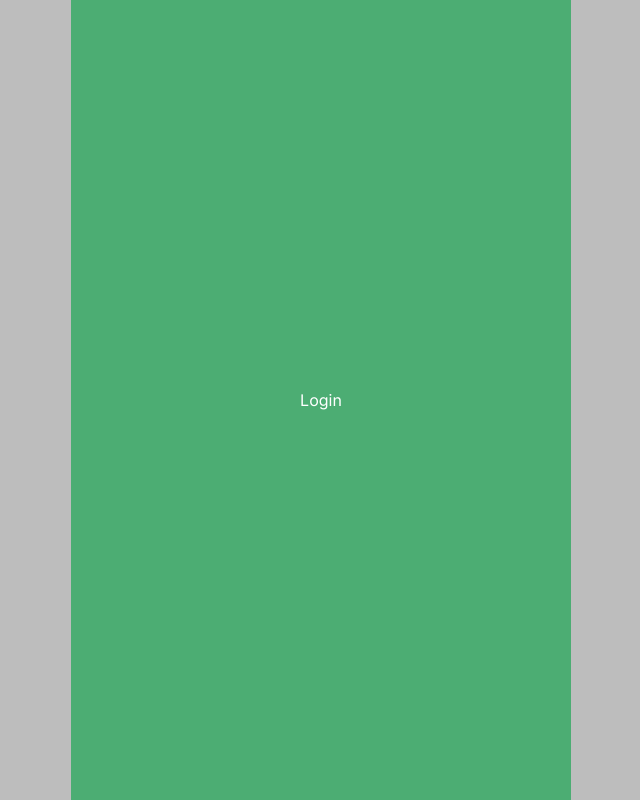
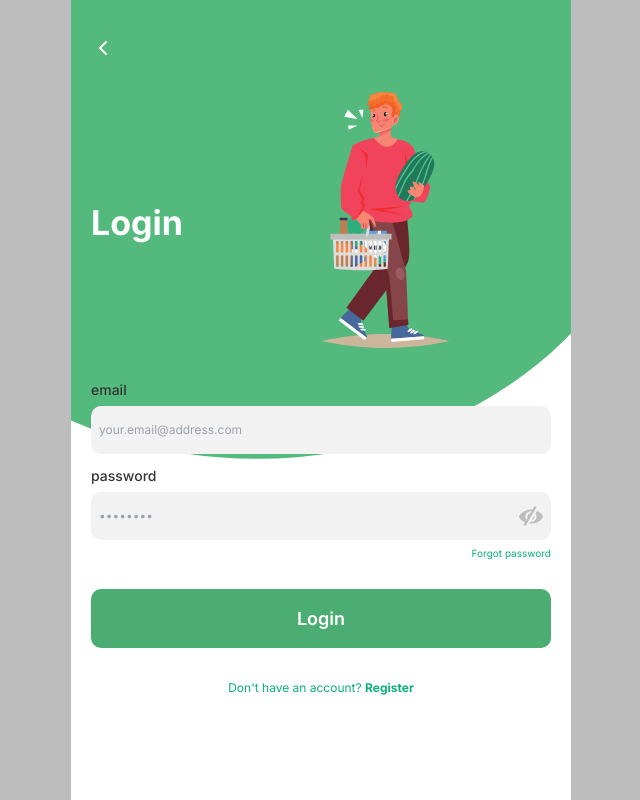
Before and after one commit to PeloDev/ciaochow, a Next.js app: page /login in a window 1280 px wide. Shown: the whole page, without its empty margins (319-959 px from the left). Built offline with nearby package versions, Linux system fonts and the light colour scheme.

Commit message:
add UI for login page and add password visibility icon button

```diff
--- a/src/app/Welcome/page.tsx
+++ b/src/app/Welcome/page.tsx
@@ -1,8 +1,7 @@
 import Logo from "../components/Logo";
-import womanWithGroceries from "../assets/vectors/woman-groceries.svg";
-import manWithGroceries from "../assets/vectors/man-groceries.svg";
 import Image from "next/image";
 import Link from "next/link";
+import { manWithGroceries, womanWithGroceries } from "../assets/vectors";
 
 export default function Welcome() {
   return (
--- a/src/app/components/hookForms/Input.tsx
+++ b/src/app/components/hookForms/Input.tsx
@@ -8,11 +8,13 @@ interface IProps<FormValues extends FieldValues>
   extends UseControllerProps<FormValues> {
   label?: string;
   inputProps?: React.InputHTMLAttributes<HTMLInputElement>;
+  iconRight?: React.ReactNode;
 }
 
 export default function FormInput<FormValues extends FieldValues>({
   label,
   inputProps,
+  iconRight,
   ...props
 }: IProps<FormValues>) {
   const { field, fieldState } = useController(props);
@@ -22,14 +24,24 @@ export default function FormInput<FormValues extends FieldValues>({
       {!!label && (
         <label className="text-ccBlack font-medium text-sm">{label}</label>
       )}
-      <input
-        {...field}
-        {...inputProps}
-        className={`bg-ccFormBg text-xs text-ccBlack py-4 px-2 rounded-[10px] ${!!fieldState.error ? "border-red-600 border-[1px]" : ""} ${
-          inputProps?.className ?? ""
-        }`}
-      />
-      {!!fieldState.error && <p className="text-xs text-red-600">{fieldState.error.message}</p>}
+
+      <div className="flex flex-row justify-end items-center relative w-full">
+        <input
+          {...field}
+          {...inputProps}
+          className={`bg-ccFormBg text-xs text-ccBlack py-4 px-2 rounded-[10px] w-full ${
+            !!fieldState.error ? "border-red-600 border-[1px]" : ""
+          } ${inputProps?.className ?? ""}`}
+        />
+        {iconRight && (
+          <div className="flex items-center justify-center p-2 absolute">
+            {iconRight}
+          </div>
+        )}
+      </div>
+      {!!fieldState.error && (
+        <p className="text-xs text-red-600">{fieldState.error.message}</p>
+      )}
     </div>
   );
 }
--- a/src/app/login/page.tsx
+++ b/src/app/login/page.tsx
@@ -1,5 +1,119 @@
+"use client";
+import React from "react";
+import { zodResolver } from "@hookform/resolvers/zod";
+import Image from "next/image";
+import Link from "next/link";
+import { useForm } from "react-hook-form";
+import { z } from "zod";
+import FormInput from "../components/hookForms/Input";
+import {
+  chevronLeft,
+  manWithGroceries,
+  passwordHidden,
+  passwordVisible,
+} from "../assets/vectors";
+
+const loginFormSchema = z.object({
+  email: z
+    .string({ required_error: "Please enter your email address." })
+    .trim()
+    .email({ message: "Please enter a valid email format." }),
+  password: z.string({ required_error: "Please enter a new password." }),
+});
+
 export default function Login() {
+  const {
+    control,
+    handleSubmit,
+    formState: { errors },
+  } = useForm<z.infer<typeof loginFormSchema>>({
+    resolver: zodResolver(loginFormSchema),
+  });
+
+  const [showPassword, setShowPassword] = React.useState(false);
+
+  const togglePasswordVisibility = () => setShowPassword(!showPassword);
+
+  const onSubmit = handleSubmit((data) => console.log(data));
+
   return (
-      <p>Login</p>
+    <div className="px-5 py-9 w-full flex-1 flex flex-col bg-white bg-[center_top_-44px] bg-green_ellipse bg-no-repeat bg-contain gap-8">
+      <div className="flex">
+        <Link href="/welcome">
+          <Image
+            src={chevronLeft}
+            alt="Back arrow"
+            width={24}
+            height={24}
+            priority
+          />
+        </Link>
+      </div>
+      <div className="flex items-end">
+        <p className="font-bold flex-1 text-[34px] pb-[100px]">Login</p>
+        <div className="flex-1">
+          <Image
+            src={manWithGroceries}
+            alt="Happy woman holding a bag of groceries"
+            width={129}
+            height={316.3}
+            priority
+          />
+        </div>
+      </div>
+      <form
+        autoComplete="off"
+        onSubmit={onSubmit}
+        className="w-full flex flex-col gap-3"
+      >
+        <FormInput
+          name="email"
+          label="email"
+          control={control}
+          inputProps={{
+            placeholder: "your.email@address.com",
+          }}
+        />
+        <div>
+          <FormInput
+            name="password"
+            label="password"
+            control={control}
+            inputProps={{
+              placeholder: "••••••••",
+              type: showPassword ? "text" : "password",
+              autoComplete: "password",
+            }}
+            iconRight={
+              <button type="button" onClick={togglePasswordVisibility}>
+                <Image
+                  src={showPassword ? passwordVisible : passwordHidden}
+                  alt={`password ${showPassword ? "visible" : "hidden"} icon`}
+                  width={24}
+                  height={20}
+                  priority
+                />
+              </button>
+            }
+          />
+          <div className="flex justify-end">
+            <a
+              href="/forgotPassword"
+              className="text-ccGreenAlt text-[10px] pt-[6px]"
+            >
+              Forgot password
+            </a>
+          </div>
+        </div>
+        <button className="text-white justify-center flex mt-4 bg-ccGreen rounded-[10px] p-[16px] font-semibold text-[18px]">
+          Login
+        </button>
+      </form>
+      <Link href="/register">
+        <p className="text-ccGreenAlt text-xs text-center">
+          Don't have an account? <span className="font-bold">Register</span>
+        </p>
+      </Link>
+    </div>
   );
 }
--- a/src/app/register/page.tsx
+++ b/src/app/register/page.tsx
@@ -1,12 +1,12 @@
 "use client";
+import React from "react";
 import Image from "next/image";
-import womanWithGroceries from "../assets/vectors/woman-groceries.svg";
-import chevronLeft from "../assets/vectors/chevron-left.svg";
 import { useForm } from "react-hook-form";
 import { zodResolver } from "@hookform/resolvers/zod";
 import { z } from "zod";
 import FormInput from "../components/hookForms/Input";
 import Link from "next/link";
+import { chevronLeft, passwordHidden, passwordVisible, womanWithGroceries } from "../assets/vectors";
 
 const registerFormSchema = z.object({
   username: z
@@ -55,6 +55,10 @@ export default function Register() {
   } = useForm<z.infer<typeof registerFormSchema>>({
     resolver: zodResolver(registerFormSchema),
   });
+
+  const [showPassword, setShowPassword] = React.useState(false);
+
+  const togglePasswordVisibility = () => setShowPassword(!showPassword);
 
   const onSubmit = handleSubmit((data) => console.log(data));
 
@@ -106,13 +110,24 @@ export default function Register() {
           control={control}
           inputProps={{
             placeholder: "••••••••",
-            type: "password",
+            type: showPassword ? "text" : "password",
             // Browsers may still autocomplete the password field,
             // it turns out this attribute is merely a suggestion that they choose to ignore.
             // See: https://stackoverflow.com/a/63867302
             // TODO: should we just use a different input name, or just keep this behaviour?
             autoComplete: "new-password",
           }}
+          iconRight={
+            <button type="button" onClick={togglePasswordVisibility}>
+              <Image
+                src={showPassword ? passwordVisible : passwordHidden}
+                alt={`password ${showPassword ? "visible" : "hidden"} icon`}
+                width={24}
+                height={20}
+                priority
+              />
+            </button>
+          }
         />
         <button className="text-white justify-center flex mt-4 bg-ccGreen rounded-[10px] p-[16px] font-semibold text-[18px]">
           Register
```
